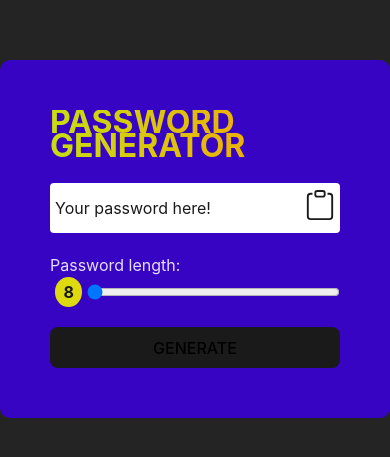
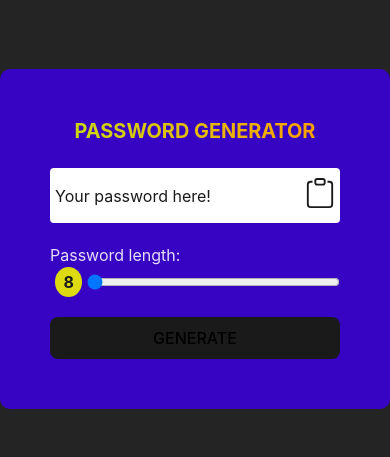
Before and after one commit to omarcardoze/Password-generator, a React (Vite) app: page / in a window 390 px wide. Shown: the part 183-640 px from the top of the page. Built offline with nearby package versions, Linux system fonts and the light colour scheme.

Commit message:
fix title in mobile

```diff
--- a/src/index.css
+++ b/src/index.css
@@ -24,7 +24,6 @@ a {
   cursor: pointer;
 }
 
-
 .container {
   margin: 0;
   display: flex;
@@ -46,7 +45,7 @@ a {
 
 .password-generated {
   width: auto;
-  height: 40px;
+  height: 45px;
   background-color: #fff;
   color: #1a1a1a;
   text-align: left;
@@ -59,12 +58,15 @@ a {
 }
 
 .container-generator h1 {
+  font-size: clamp(1em, 1em + 1vw, 1.5em);;
   margin-bottom: 25px;
   background: linear-gradient(90deg, rgba(199, 222, 17, 1) 0%, rgba(255, 154, 0, 1) 100%);
   -webkit-text-fill-color: transparent;
   background-clip: text;
   -webkit-background-clip: text;
   text-transform: uppercase;
+  background-color: #fff;
+  text-align: center;
 }
 
 .btn {
```
